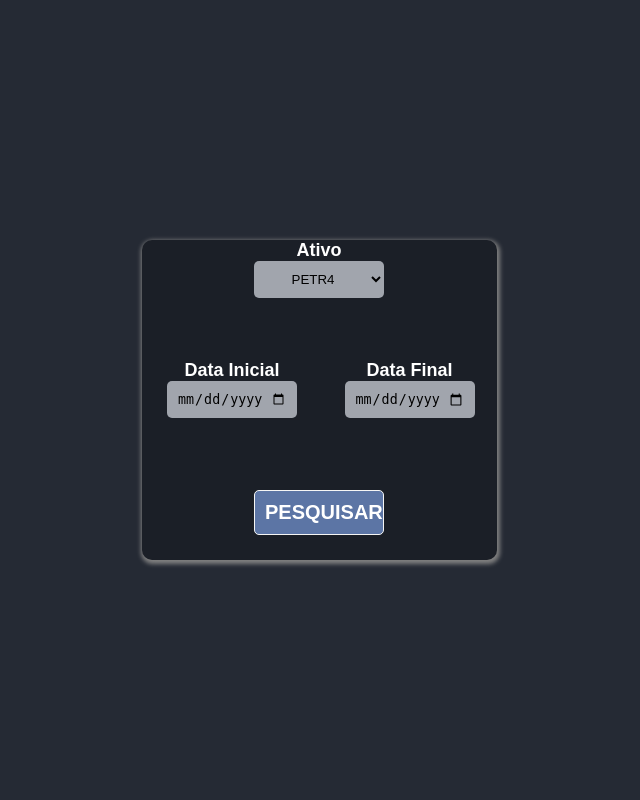
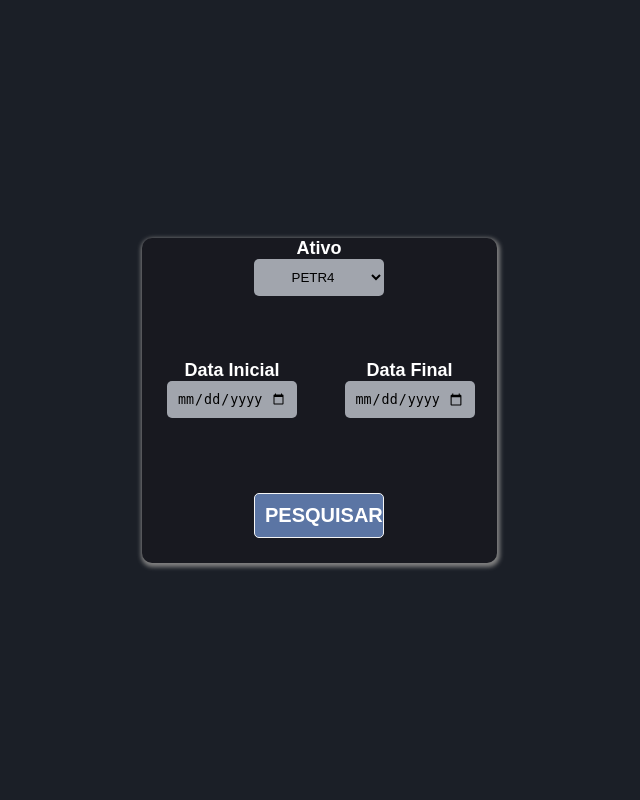
Before and after one commit to xkayo32/indicador_series, a Django app: template templates/pages/newprevisao.html in a window 1280 px wide. Shown: the whole page, without its empty margins (81-721 px from the left). Run offline with Django 4.2, Linux system fonts and the light colour scheme; the template is opened without the code that fills it, so the values that code supplies are empty.

Commit message:
update css

```diff
--- a/static/css/style_previsao.css
+++ b/static/css/style_previsao.css
@@ -4,7 +4,7 @@
   margin: 0;
 }
 body {
-  background-color: #252a34;
+  background-color: #1B1F27;
   font-family: Arial, Helvetica, sans-serif;
 }
 
@@ -30,10 +30,10 @@ label {
   justify-content: center;
   align-items: center;
   text-align: center;
-  background-color: #1b1f27;
+  background-color: #181920;
   border-radius: 10px;
   width: 355px;
-  height: 320px;
+  height: 325px;
   box-shadow: 1px 2px 4px 2px grey;
 }
 
```
